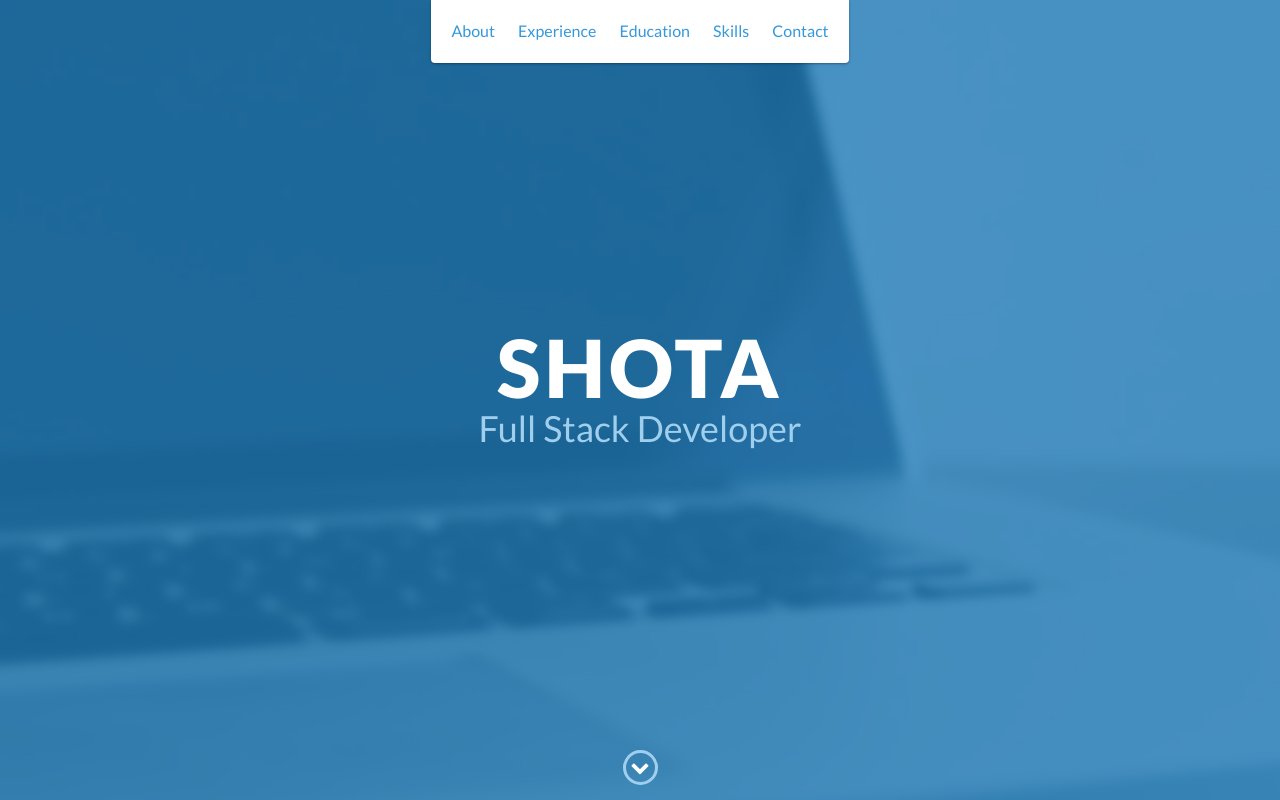
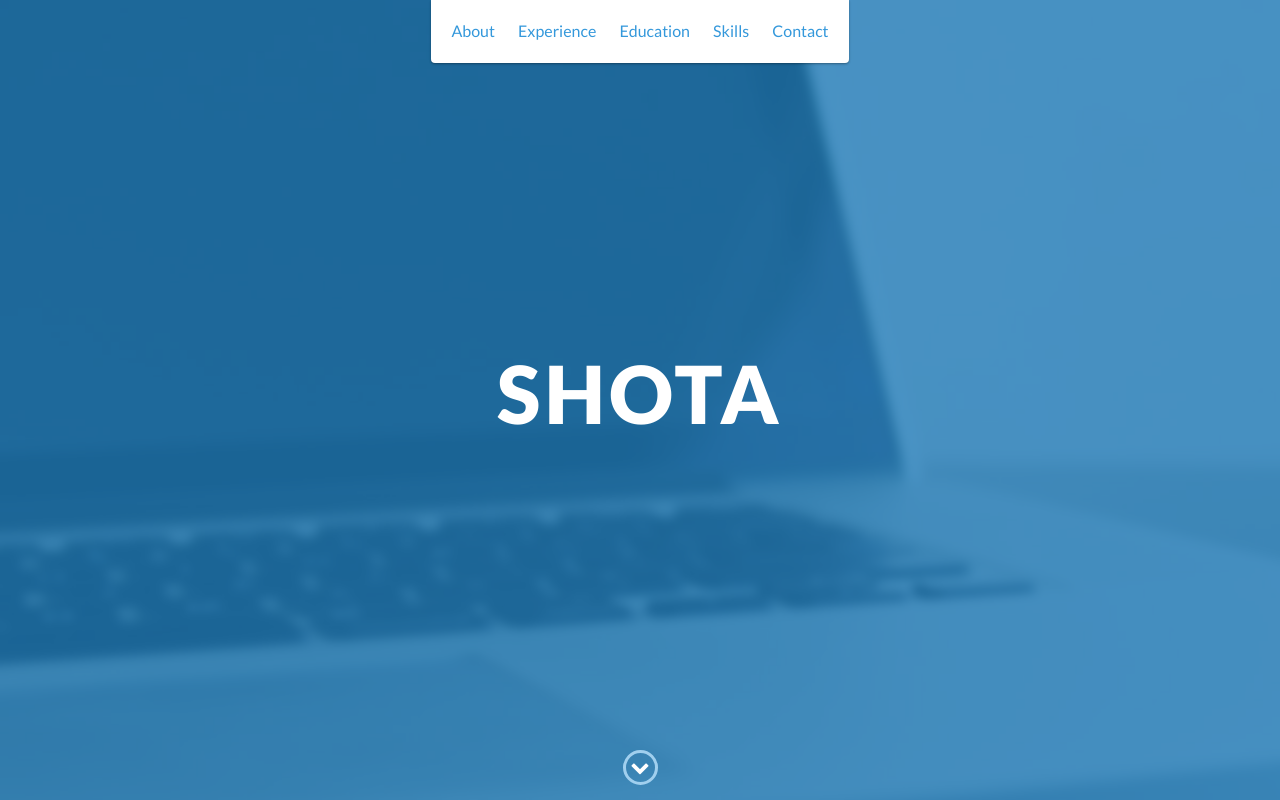
Before and after one commit to MacPPK/studyblockProj-master, a website: page indexShota.html in a window 1280 px wide. Shown: the top 800 px of the page. Drawn offline with nearby package versions, Linux system fonts and the light colour scheme.

Commit message:
index shota

```diff
--- a/indexShota.html
+++ b/indexShota.html
@@ -49,7 +49,7 @@
     <div id="lead">
         <div id="lead-content">
             <h1>Shota</h1>
-            <h2>Full Stack Developer</h2>
+            <h2></h2>
             <!-- <a href="#" class="btn-rounded-white">Download Resume</a> -->
         </div>
         <!-- End #lead-content -->
```
